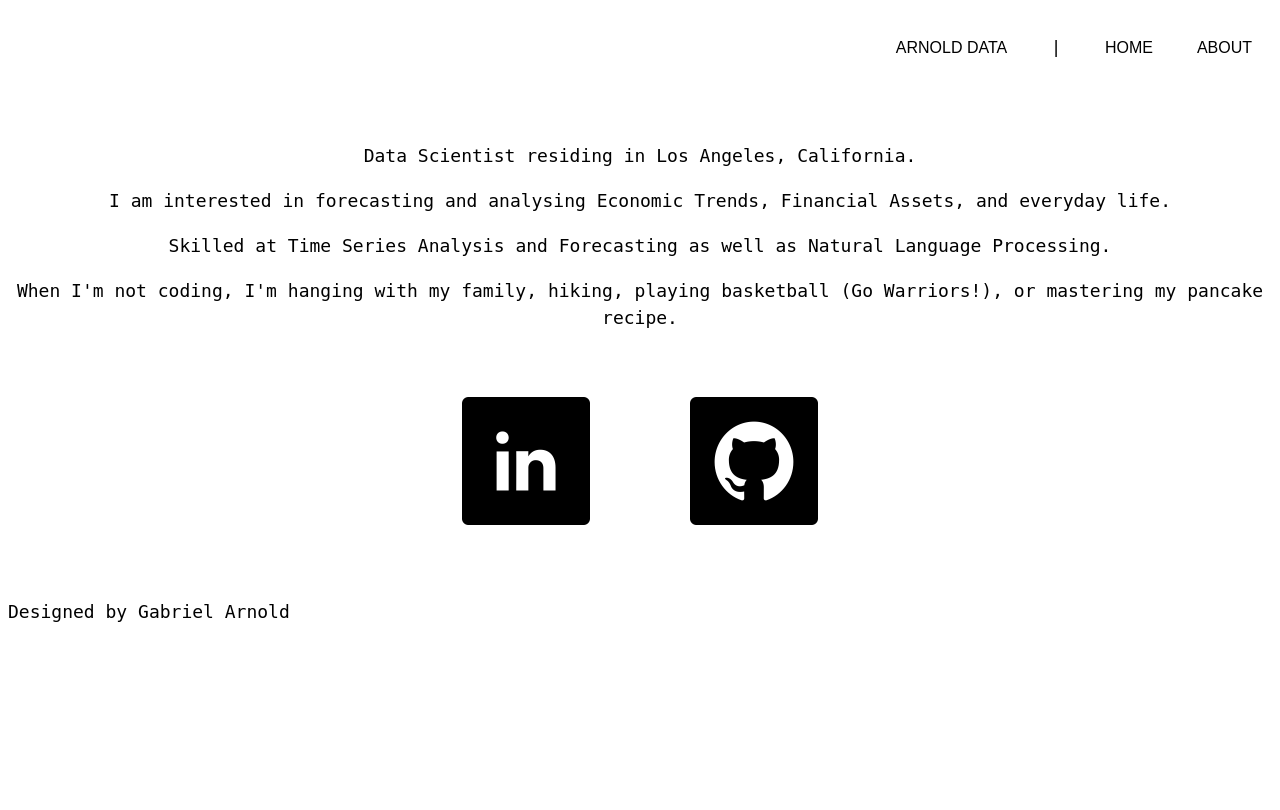
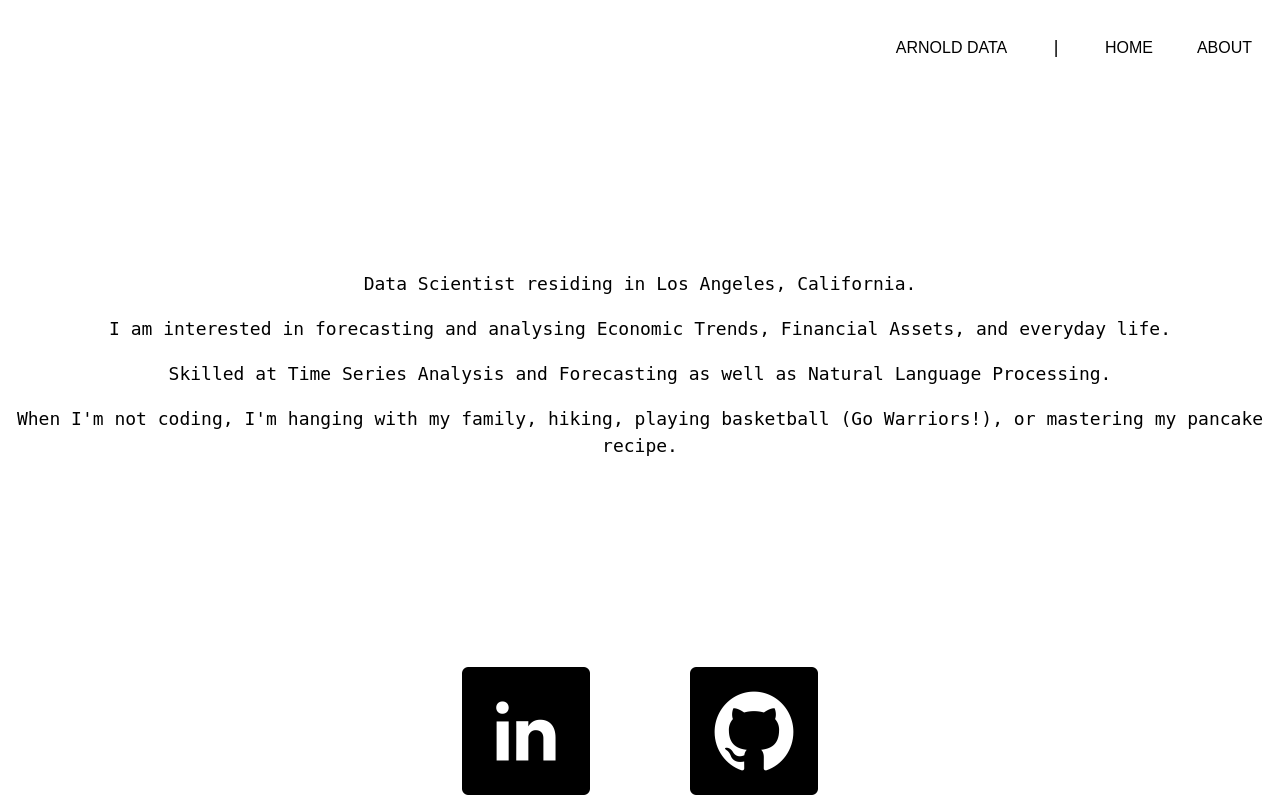
Before and after one commit to GabeSArn/personal_site, a Flask app: page /about in a window 1280 px wide. Shown: the top 810 px of the page. Before the commit the page ends 622 px from the top, so only its background shows below. Run offline with Flask 2, Linux system fonts and the light colour scheme; some web fonts are replaced.

Commit message:
Styling about.html

```diff
--- a/static/stylesheets/styles.css
+++ b/static/stylesheets/styles.css
@@ -28,7 +28,8 @@
 }
 
 .about_me_info {
-  margin-top: 2em;
+  margin-top: 10em;
+  margin-bottom: 10em;
   padding-top: 4em;
   text-align: center;
 }
```
